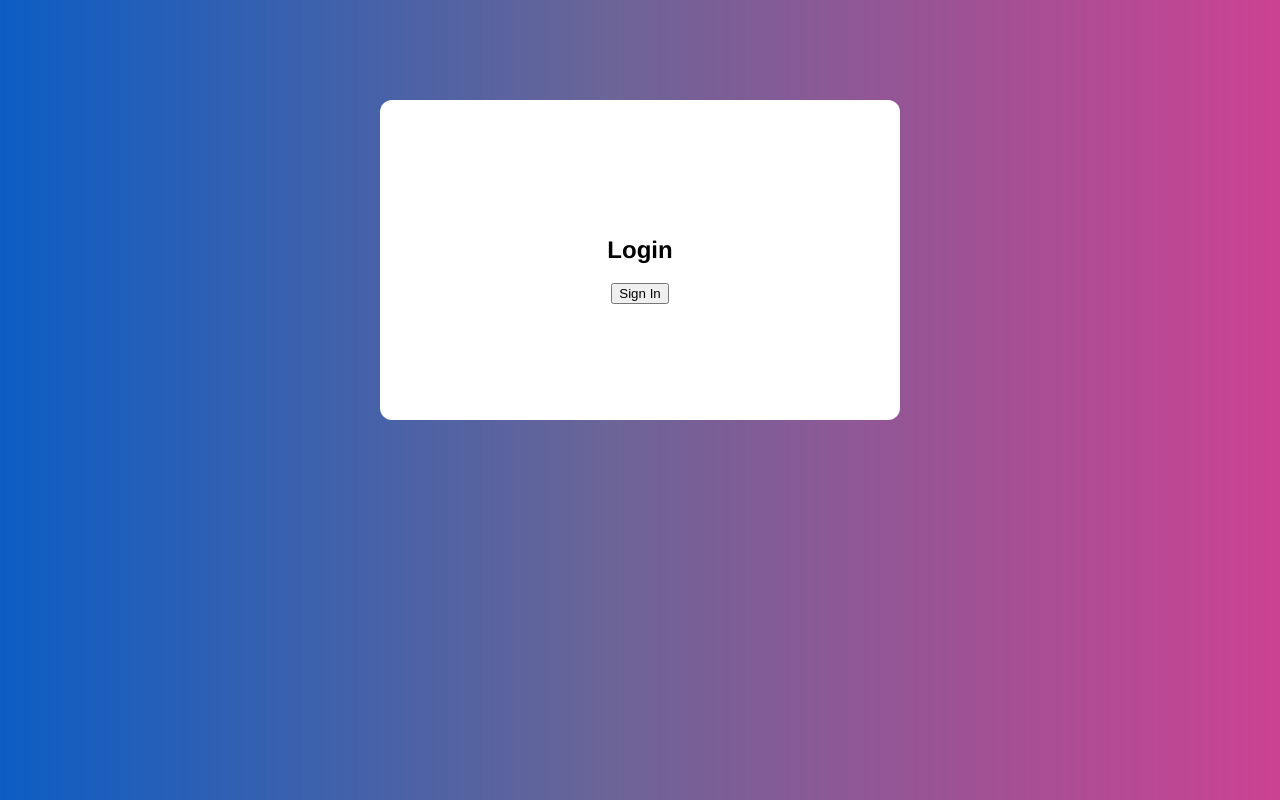
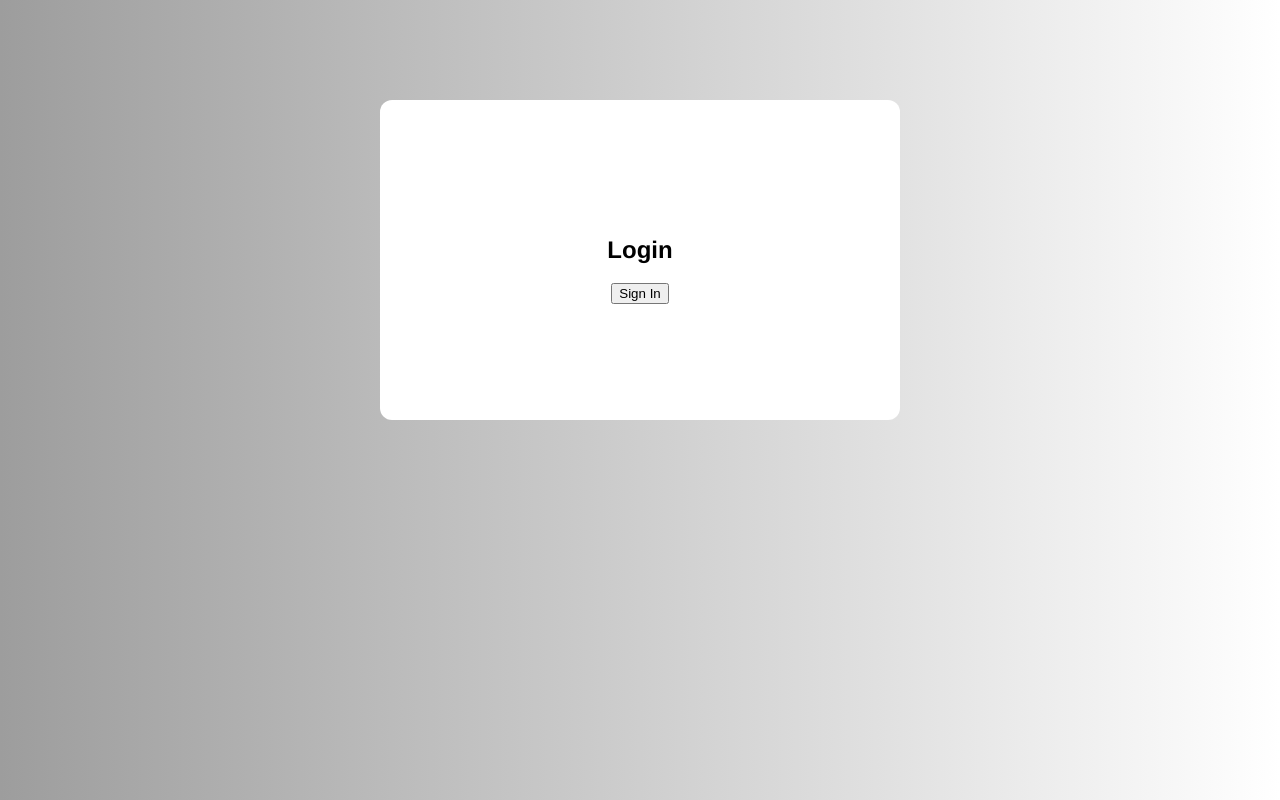
Before and after one commit to stefanowolfs/react-expense-manager, a React (Create React App) app: page / in a window 1280 px wide. Built offline with nearby package versions, Linux system fonts and the light colour scheme.

Commit message:
✏️  Config styled-components to typescript

```diff
--- a/src/index.tsx
+++ b/src/index.tsx
@@ -5,7 +5,7 @@ import { ThemeProvider } from "styled-components";
 import Router from "./routes";
 import reportWebVitals from "./reportWebVitals";
 import { store } from "./core/store/store";
-import { lightTheme } from "./styles/themes";
+import { darkTheme, lightTheme } from "./styles/themes";
 import GlobalStyle from "./styles/globalStyles";
 
 const root = ReactDOM.createRoot(
@@ -13,8 +13,8 @@ const root = ReactDOM.createRoot(
 );
 root.render(
   <React.StrictMode>
-    <GlobalStyle />
     <ThemeProvider theme={lightTheme}>
+      <GlobalStyle />
       <Provider store={store}>
         <Router />
       </Provider>
--- a/src/styles/globalStyles.ts
+++ b/src/styles/globalStyles.ts
@@ -1,5 +1,4 @@
 import { createGlobalStyle } from "styled-components";
-import Colors from "./colors";
 
 const GlobalStyle = createGlobalStyle`
   body {
@@ -10,9 +9,8 @@ const GlobalStyle = createGlobalStyle`
     background: rgb(12, 93, 196);
     background: linear-gradient(
       90deg,
-      rgba(12, 93, 196, 1) 0%,
-      rgba(67, 60, 124, 0.7903536414565826) 47%,
-      rgba(204, 66, 147, 1) 100%
+      ${(props) => props.theme.palette.gradientBackground.color1} 0%,
+      ${(props) => props.theme.palette.gradientBackground.color2} 100%
     );
     margin: 0;
     padding: 0;
--- a/src/styles/themes.ts
+++ b/src/styles/themes.ts
@@ -1,9 +1,19 @@
-export const lightTheme = {
-  bg: {
-    color1: "#0C5DC4",
-    color2: "#5C51AD",
-    color3: "#CC4293",
+import { DefaultTheme } from "styled-components";
+
+export const lightTheme: DefaultTheme = {
+  palette: {
+    gradientBackground: {
+      color1: "#9d9d9d",
+      color2: "#FFFFFF",
+    },
   },
 };
 
-export const darkTheme = {};
+export const darkTheme: DefaultTheme = {
+  palette: {
+    gradientBackground: {
+      color1: "#0C5DC4",
+      color2: "#CC4293",
+    },
+  },
+};
```
Also changed, not shown: src/styled.d.ts (added, +16 -0 lines).
